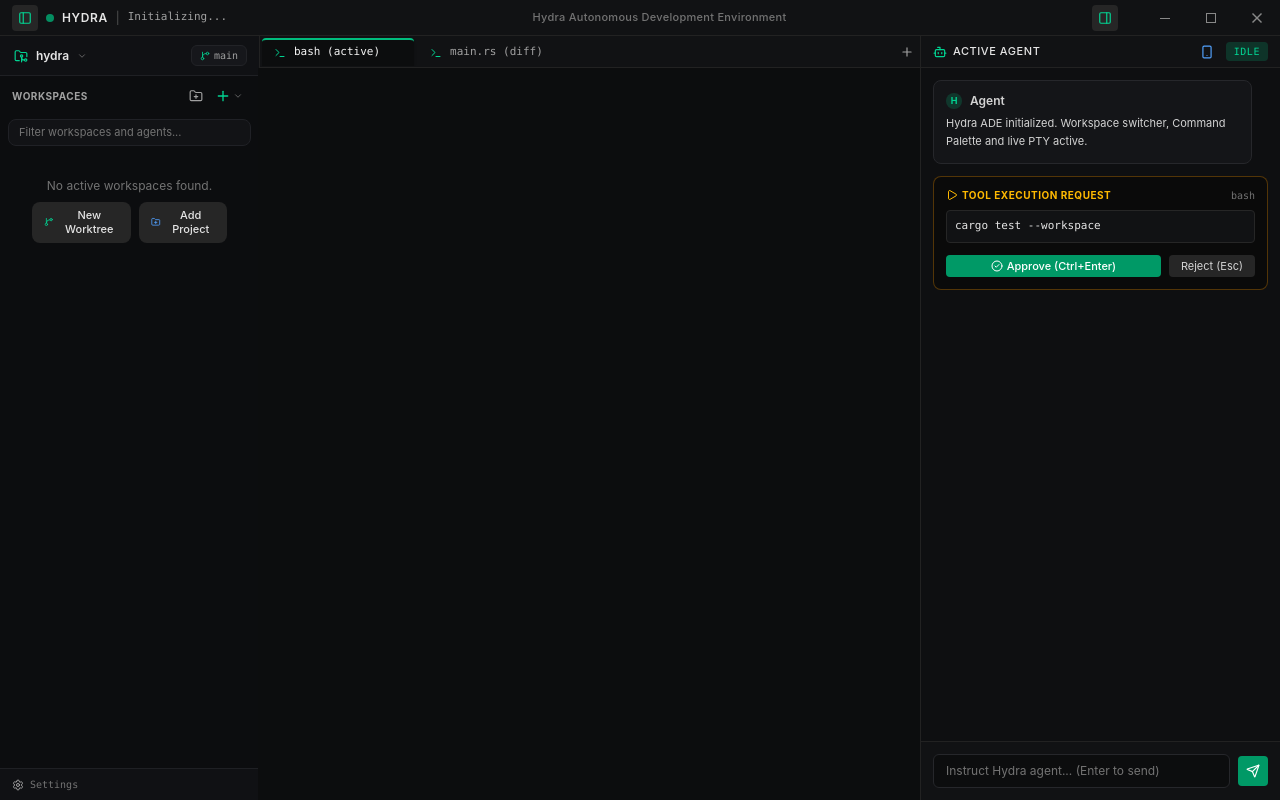
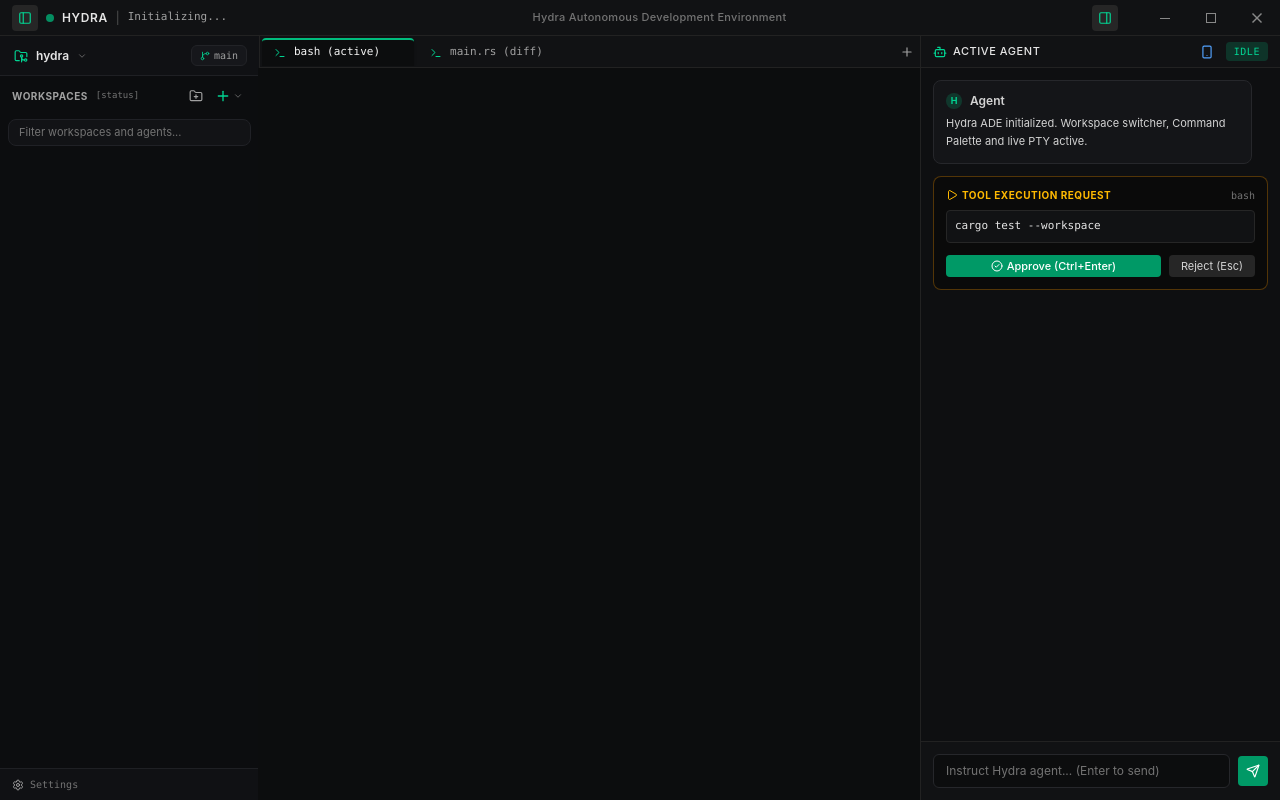
Before and after one commit to renanbs/hydra, a React (Vite) app: page / in a window 1280 px wide. Built offline with nearby package versions, Linux system fonts and the light colour scheme.

Commit message:
feat(workspaces): group workspaces into orca status lanes (In progress, Todo, Done) with toggle

```diff
--- a/src/components/sidebar/WorktreeSidebar.tsx
+++ b/src/components/sidebar/WorktreeSidebar.tsx
@@ -9,7 +9,10 @@
   GitCommit,
   FolderPlus,
   Check,
-  Layers
+  Layers,
+  Clock,
+  CheckCircle2,
+  ListTodo
 } from "lucide-react";
 
 export interface AvailableAgent {
@@ -40,6 +43,7 @@
   title: string;
   branch: string;
   state: "working" | "blocked" | "idle" | "unknown";
+  workspace_status?: "todo" | "in-progress" | "in-review" | "completed";
   active: boolean;
   agentName: string;
   executable: string;
@@ -90,6 +94,7 @@
   onSessionContextMenu,
 }: WorktreeSidebarProps) {
   const [filter, setFilter] = useState("");
+  const [groupBy, setGroupBy] = useState<"status" | "all">("status");
   const [isAgentMenuOpen, setIsAgentMenuOpen] = useState(false);
   const [isProjectMenuOpen, setIsProjectMenuOpen] = useState(false);
 
@@ -116,6 +121,13 @@
   const filteredGitWorktrees = gitWorktrees.filter(
     (wt) => wt.branch.toLowerCase().includes(filter.toLowerCase()) || wt.path.toLowerCase().includes(filter.toLowerCase())
   );
+
+  // Status lanes canônicos do Orca (workspace-status-defaults.ts)
+  const STATUS_LANES = [
+    { id: "in-progress", label: "In progress", icon: Clock, color: "text-amber-400" },
+    { id: "todo", label: "Todo", icon: ListTodo, color: "text-neutral-400" },
+    { id: "completed", label: "Done", icon: CheckCircle2, color: "text-emerald-400" },
+  ];
 
   return (
     <div className="flex flex-col h-full bg-[#0c0d0f] select-none relative font-sans">
@@ -202,11 +214,20 @@
         </span>
       </div>
 
-      {/* 2. ORCA SIDEBAR HEADER ACTIONS (SidebarHeader.tsx + sidebar-header-actions.tsx) */}
+      {/* 2. ORCA WORKSPACES SECTION HEADER (SidebarHeader.tsx) */}
       <div className="mt-1.5 flex h-7 min-w-0 items-center justify-between px-3">
-        <span className="truncate select-none text-[10px] font-bold text-neutral-400 tracking-wider uppercase">
-          Workspaces
-        </span>
+        <div className="flex items-center gap-2">
+          <span className="truncate select-none text-[10px] font-bold text-neutral-400 tracking-wider uppercase">
+            Workspaces
+          </span>
+          <button
+            onClick={() => setGroupBy((prev) => (prev === "status" ? "all" : "status"))}
+            title="Toggle Group by Status"
+            className="text-[9px] text-neutral-500 hover:text-neutral-300 font-mono transition cursor-pointer"
+          >
+            [{groupBy}]
+          </button>
+        </div>
 
         <div className="flex shrink-0 items-center gap-1">
           <button
@@ -217,7 +238,7 @@
             <FolderPlus className="w-3.5 h-3.5" />
           </button>
 
-          {/* New Workspace Trigger with Agent Fleet Menu */}
+          {/* New Workspace Trigger */}
           <div className="relative" ref={agentMenuRef}>
             <button
               onClick={() => setIsAgentMenuOpen(!isAgentMenuOpen)}
@@ -289,14 +310,17 @@
         />
       </div>
 
-      {/* 4. Orca WorktreeList Card Surface */}
-      <div className="flex-1 overflow-y-auto px-2 pb-2 space-y-2">
-        {/* Section A: Live Git Worktrees on Disk */}
+      {/* 4. Orca WorktreeList: Grouping by Lanes (build-rows.ts 100%) */}
+      <div className="flex-1 overflow-y-auto px-2 pb-2 space-y-3">
+        {/* Attached Git Worktrees on Disk */}
         {filteredGitWorktrees.length > 0 && (
           <div className="space-y-1">
-            <div className="px-1 text-[10px] uppercase font-bold text-neutral-500 tracking-wider flex items-center gap-1.5">
-              <Layers className="w-3 h-3 text-emerald-400" />
-              <span>Git Worktrees ({filteredGitWorktrees.length})</span>
+            <div className="px-1 text-[10px] uppercase font-bold text-neutral-500 tracking-wider flex items-center justify-between">
+              <span className="flex items-center gap-1.5">
+                <Layers className="w-3 h-3 text-emerald-400" />
+                <span>Git Worktrees</span>
+              </span>
+              <span className="text-[9px] font-mono text-neutral-600">{filteredGitWorktrees.length}</span>
             </div>
             {filteredGitWorktrees.map((wt) => {
               const isMain = wt.path === activeProject?.path;
@@ -335,36 +359,96 @@
           </div>
         )}
 
-        {/* Section B: Agent Fleets (Orca WorktreeCardSurface style) */}
-        <div className="space-y-1">
-          {filteredGitWorktrees.length > 0 && (
-            <div className="px-1 pt-2 text-[10px] uppercase font-bold text-neutral-500 tracking-wider">
-              Agent Fleets
-            </div>
-          )}
+        {/* Workspaces Grouped by Status Lanes (Orca Style) */}
+        {groupBy === "status" ? (
+          STATUS_LANES.map((lane) => {
+            const laneSessions = filteredSessions.filter((s) => {
+              const status = s.workspace_status || (s.state === "working" ? "in-progress" : s.state === "idle" ? "completed" : "todo");
+              return status === lane.id;
+            });
 
-          {filteredSessions.length === 0 && filteredGitWorktrees.length === 0 ? (
-            <div className="p-6 text-center text-neutral-500 text-xs space-y-2">
-              <p>No active workspaces found.</p>
-              <div className="flex justify-center gap-2">
-                <button
-                  onClick={onOpenNewWorkspaceModal}
-                  className="inline-flex items-center gap-1.5 px-3 py-1.5 rounded-lg bg-neutral-800 hover:bg-neutral-700 text-neutral-200 text-[11px] font-medium transition cursor-pointer"
-                >
-                  <GitBranch className="w-3 h-3 text-emerald-400" />
-                  <span>New Worktree</span>
-                </button>
-                <button
-                  onClick={onOpenAddRepoDialog}
-                  className="inline-flex items-center gap-1.5 px-3 py-1.5 rounded-lg bg-neutral-800 hover:bg-neutral-700 text-neutral-200 text-[11px] font-medium transition cursor-pointer"
-                >
-                  <FolderPlus className="w-3 h-3 text-blue-400" />
-                  <span>Add Project</span>
-                </button>
+            if (laneSessions.length === 0) return null;
+
+            const LaneIcon = lane.icon;
+
+            return (
+              <div key={lane.id} className="space-y-1">
+                <div className="px-1 text-[10px] uppercase font-bold text-neutral-500 tracking-wider flex items-center justify-between">
+                  <span className="flex items-center gap-1.5">
+                    <LaneIcon className={`w-3 h-3 ${lane.color}`} />
+                    <span>{lane.label}</span>
+                  </span>
+                  <span className="text-[9px] font-mono text-neutral-600">{laneSessions.length}</span>
+                </div>
+
+                <div className="space-y-1">
+                  {laneSessions.map((session) => (
+                    <div
+                      key={session.id}
+                      onClick={() => onSelectSession(session.id)}
+                      onContextMenu={(e) => {
+                        e.preventDefault();
+                        e.stopPropagation();
+                        onSessionContextMenu?.(e, session);
+                      }}
+                      className={`group relative p-2.5 rounded-lg text-xs cursor-pointer select-none ${
+                        session.active
+                          ? "worktree-sidebar-card-active text-neutral-100"
+                          : "worktree-sidebar-card-hover text-neutral-400 hover:text-neutral-200"
+                      }`}
+                    >
+                      {session.active && (
+                        <div className="absolute left-0 top-2 bottom-2 w-[2px] bg-emerald-500 rounded-r" />
+                      )}
+
+                      <div className="flex items-center justify-between mb-1 pl-1">
+                        <div className="flex items-center gap-2 min-w-0">
+                          <span className="font-medium truncate text-neutral-100 text-[11px]">
+                            {session.title}
+                          </span>
+                        </div>
+                        <div className="flex items-center gap-1.5 shrink-0">
+                          <span
+                            className={`w-2 h-2 rounded-full shrink-0 ${
+                              session.state === "working"
+                                ? "bg-amber-400 animate-pulse"
+                                : session.state === "blocked"
+                                  ? "bg-red-400 ring-2 ring-red-500/30"
+                                  : "bg-emerald-400"
+                            }`}
+                            title={`Herdr State: ${session.state}`}
+                          />
+                          <button
+                            onClick={(e) => {
+                              e.stopPropagation();
+                              onDeleteSession(session.id);
+                            }}
+                            className="opacity-0 group-hover:opacity-100 p-0.5 rounded hover:bg-neutral-800 text-neutral-500 hover:text-red-400 transition"
+                          >
+                            <Trash2 className="w-3 h-3" />
+                          </button>
+                        </div>
+                      </div>
+
+                      <div className="flex items-center justify-between text-[10px] text-neutral-500 pl-1 font-mono">
+                        <span className="flex items-center gap-1 truncate">
+                          <GitBranch className="w-2.5 h-2.5 text-neutral-400" />
+                          {session.branch}
+                        </span>
+                        <span className="text-neutral-400 text-[9px] bg-neutral-900 border border-neutral-800 px-1.5 py-0.2 rounded">
+                          {session.agentName}
+                        </span>
+                      </div>
+                    </div>
+                  ))}
+                </div>
               </div>
-            </div>
-          ) : (
-            filteredSessions.map((session) => (
+            );
+          })
+        ) : (
+          /* Flat view */
+          <div className="space-y-1">
+            {filteredSessions.map((session) => (
               <div
                 key={session.id}
                 onClick={() => onSelectSession(session.id)}
@@ -379,7 +463,6 @@
                     : "worktree-sidebar-card-hover text-neutral-400 hover:text-neutral-200"
                 }`}
               >
-                {/* Active selection bar */}
                 {session.active && (
                   <div className="absolute left-0 top-2 bottom-2 w-[2px] bg-emerald-500 rounded-r" />
                 )}
@@ -391,7 +474,6 @@
                     </span>
                   </div>
                   <div className="flex items-center gap-1.5 shrink-0">
-                    {/* Herdr status badge */}
                     <span
                       className={`w-2 h-2 rounded-full shrink-0 ${
                         session.state === "working"
@@ -424,9 +506,9 @@
                   </span>
                 </div>
               </div>
-            ))
-          )}
-        </div>
+            ))}
+          </div>
+        )}
       </div>
 
       {/* 5. Orca Sidebar Footer */}
```
